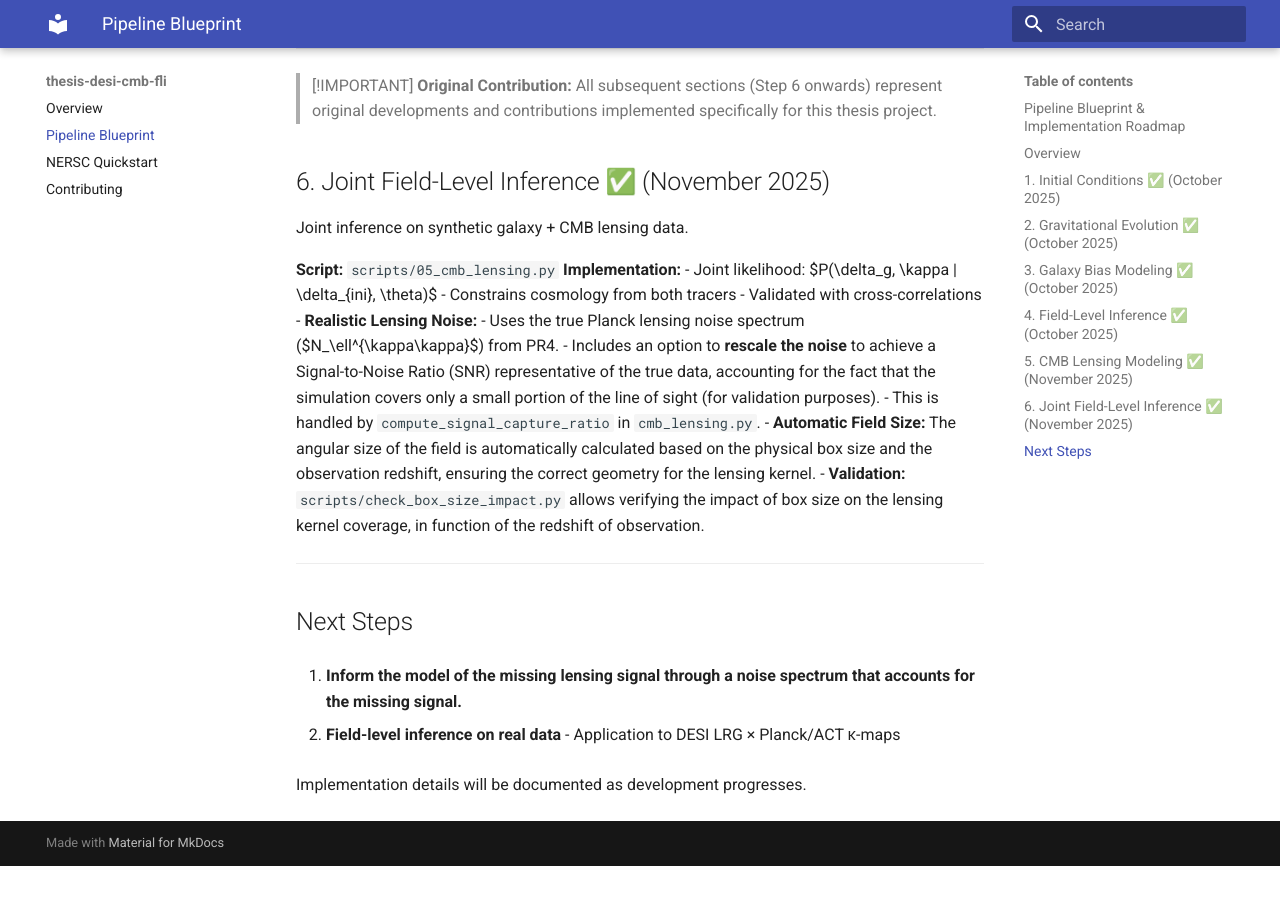
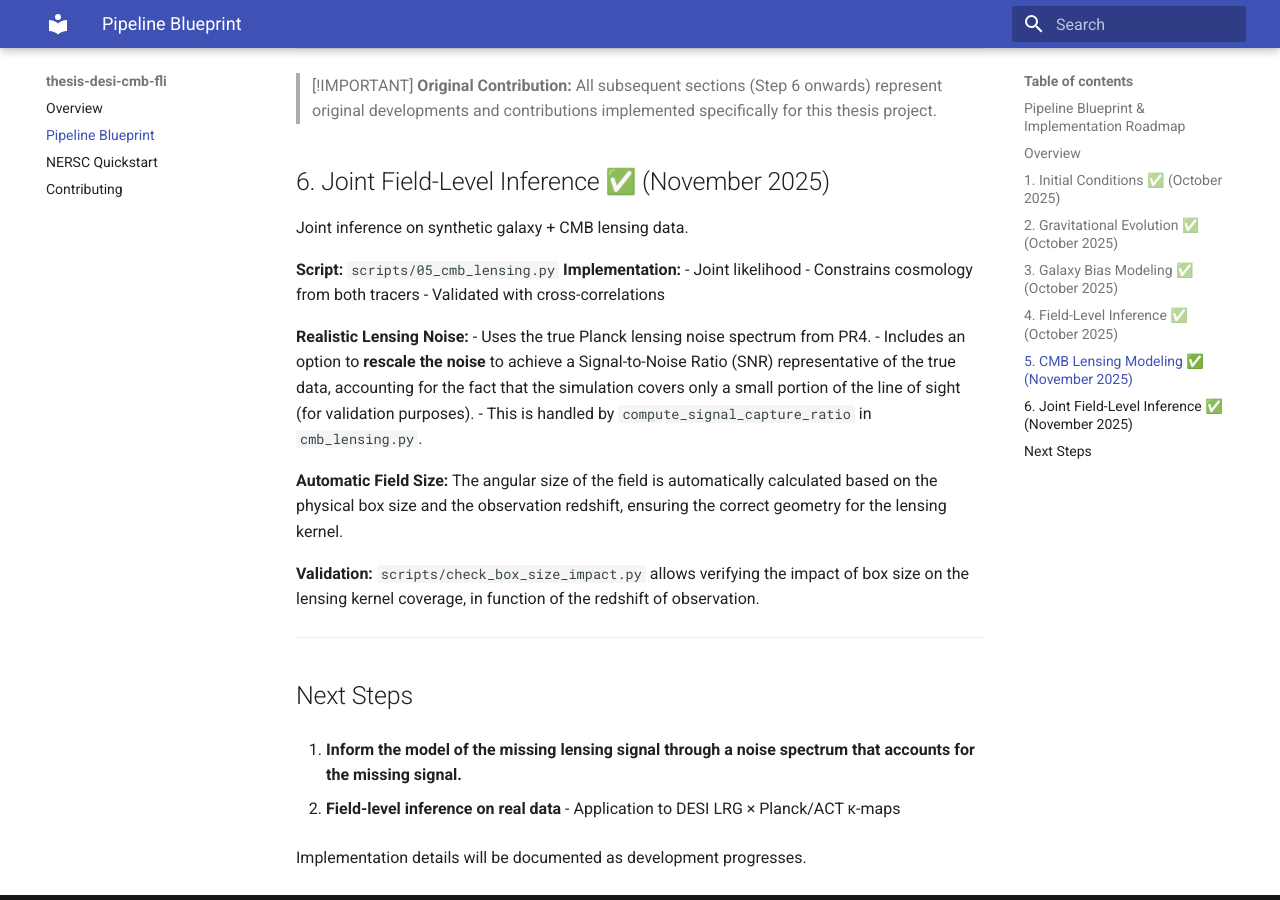
Before and after one commit to Joletaxi19/thesis-desi-cmb-fli, an MkDocs documentation site: the page built from docs/pipeline.md, in a window 1280 px wide and 900 px high, scrolled down 2763 px. Built offline with MkDocs 1.6.1 and Material for MkDocs 9.7.7, drawn with Linux system fonts in a browser that asks for light colours; before the commit the page ends 3629 px from its top, so only the background shows below that.

Commit message:
doc upgrade

```diff
--- a/docs/pipeline.md
+++ b/docs/pipeline.md
@@ -114,15 +114,18 @@
 
 **Script:** `scripts/05_cmb_lensing.py`
 **Implementation:**
-- Joint likelihood: $P(\delta_g, \kappa | \delta_{ini}, \theta)$
+- Joint likelihood
 - Constrains cosmology from both tracers
 - Validated with cross-correlations
-- **Realistic Lensing Noise:**
-  - Uses the true Planck lensing noise spectrum ($N_\ell^{\kappa\kappa}$) from PR4.
-  - Includes an option to **rescale the noise** to achieve a Signal-to-Noise Ratio (SNR) representative of the true data, accounting for the fact that the simulation covers only a small portion of the line of sight (for validation purposes).
-  - This is handled by `compute_signal_capture_ratio` in `cmb_lensing.py`.
-- **Automatic Field Size:** The angular size of the field is automatically calculated based on the physical box size and the observation redshift, ensuring the correct geometry for the lensing kernel.
-- **Validation:** `scripts/check_box_size_impact.py` allows verifying the impact of box size on the lensing kernel coverage, in function of the redshift of observation.
+
+**Realistic Lensing Noise:**
+- Uses the true Planck lensing noise spectrum from PR4.
+- Includes an option to **rescale the noise** to achieve a Signal-to-Noise Ratio (SNR) representative of the true data, accounting for the fact that the simulation covers only a small portion of the line of sight (for validation purposes).
+- This is handled by `compute_signal_capture_ratio` in `cmb_lensing.py`.
+
+**Automatic Field Size:** The angular size of the field is automatically calculated based on the physical box size and the observation redshift, ensuring the correct geometry for the lensing kernel.
+
+**Validation:** `scripts/check_box_size_impact.py` allows verifying the impact of box size on the lensing kernel coverage, in function of the redshift of observation.
 
 ---
 
```
Also changed, not shown: README.md (+1 -1 lines).
